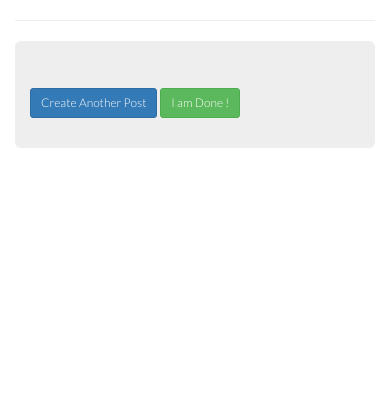
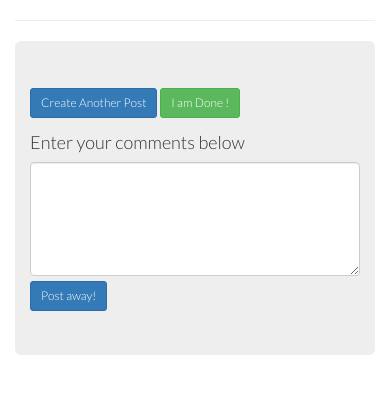
Before and after one commit to harikrish00/blogit, a Python web app: template templates/blog.html in a window 390 px wide. Shown: the part 306-700 px from the top of the page. Run offline with Jinja, Linux system fonts and the light colour scheme; the template is opened without the code that fills it, so the values that code supplies are empty; some libraries are stand-ins or nearby versions.

Commit message:
comment and likes continued

```diff
--- a/app.yaml
+++ b/app.yaml
@@ -1,4 +1,4 @@
-application: asciichan
+application: blogit
 version: 1
 runtime: python27
 api_version: 1
--- a/handlers/blog_list_handler.py
+++ b/handlers/blog_list_handler.py
@@ -2,6 +2,7 @@ from handler import Handler
 from google.appengine.ext import db
 from models.post import Post
 from models.user import User
+from models.like import Like
 
 class BlogListHandler(Handler):
     def get(self):
--- a/models/post.py
+++ b/models/post.py
@@ -4,9 +4,10 @@ from user import User
 class Post(db.Model):
     title = db.StringProperty(required = True)
     content = db.TextProperty(required = True)
-    likes = db.IntegerProperty()
     created = db.DateTimeProperty(auto_now_add = True)
-    author = db.ReferenceProperty(User)
+    author = db.ReferenceProperty(User,
+                                required = True,
+                                collection_name = "posts")
 
     @classmethod
     def by_author(self, user):
--- a/templates/base.html
+++ b/templates/base.html
@@ -30,6 +30,10 @@
 
   .row {
     padding-top: 5px;
+  }
+
+  .comments-area {
+    margin-bottom: 5px;
   }
 
   .vcenter {
--- a/templates/blog.html
+++ b/templates/blog.html
@@ -18,5 +18,13 @@
       <a href="/blog" class="btn btn-sm btn-success">I am Done !</a>
     </div>
   </div>
-</div>
+  <div class="row">
+    <div class="col-sm-5">
+      <form method="post" action="/blog/comments">
+        <h4> Enter your comments below</h4>
+        <textarea name="comments" rows="5" cols="50" class="form-control comments-area"></textarea>
+        <button type="submit" class="btn btn-sm btn-primary">Post away!</button>
+      </form>
+    </div>
+  </div>
 {% endblock %}
```
Also changed, not shown: handlers/like_handler.py (+10 -5 lines), models/comments.py (added, +7 -0 lines), models/like.py (added, +7 -0 lines), templates/index.html (+4 -4 lines).
